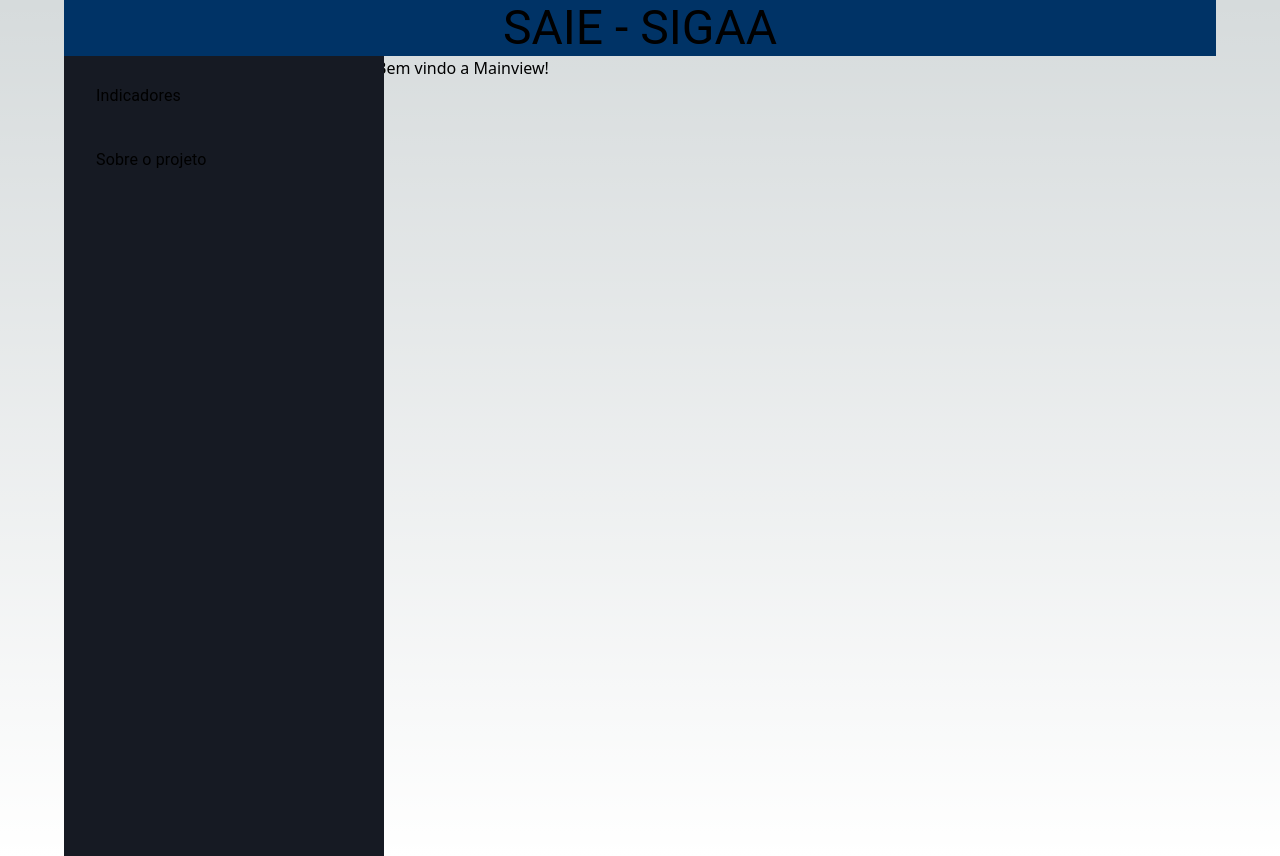
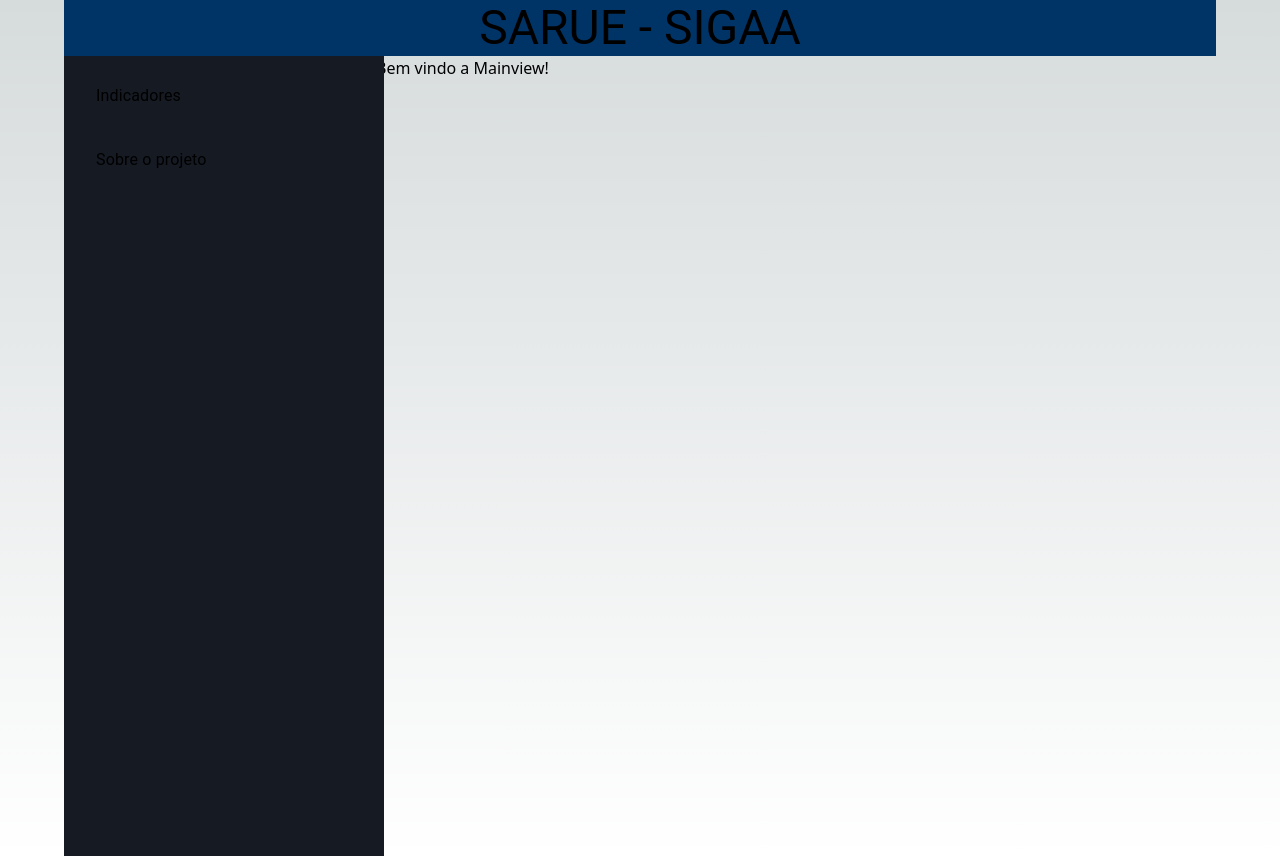
Before and after one commit to jpsaderi/sarue-web-sigaa, a Next.js app: page / in a window 1280 px wide. Built offline with nearby package versions, Linux system fonts and the light colour scheme.

Commit message:
fix: name

```diff
--- a/components/header/index.tsx
+++ b/components/header/index.tsx
@@ -8,7 +8,7 @@
 				className='bg-darkBlue'
 				sx={{ flexGrow: 1, textAlign: 'center' }}
 			>
-				SAIE - SIGAA
+				SARUE - SIGAA
 			</Typography>
 		</Container>
 	)
```
